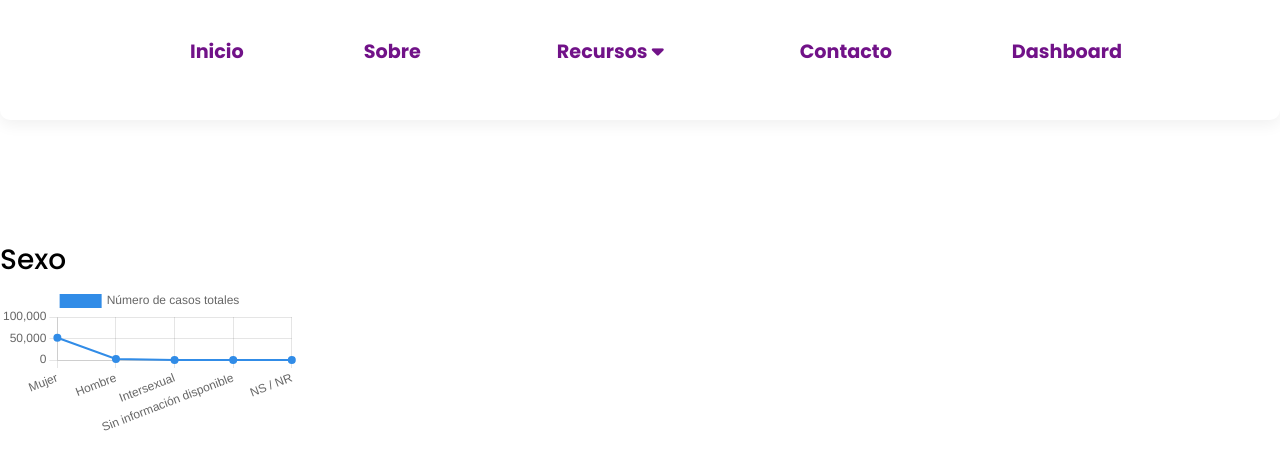
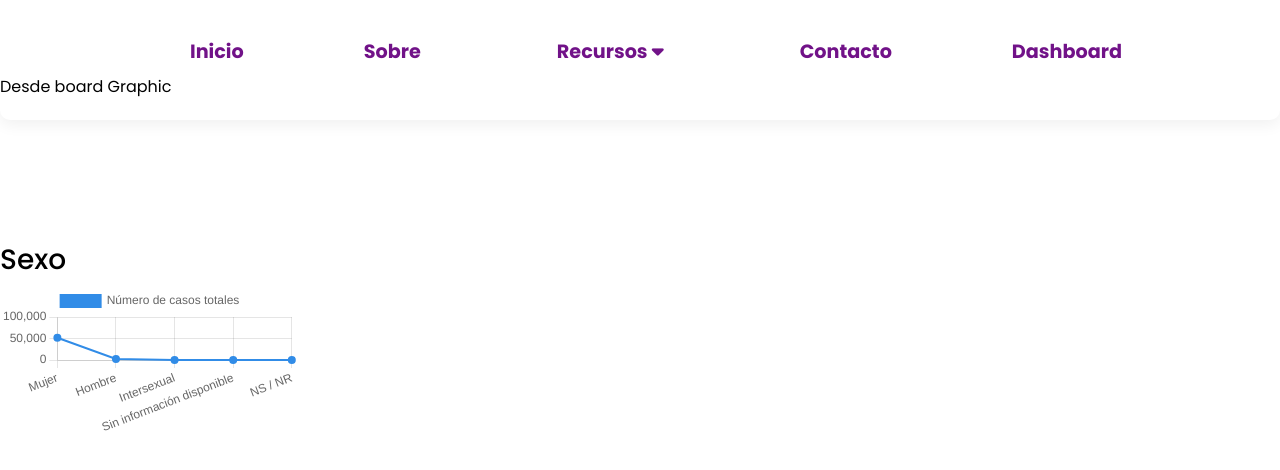
Before and after one commit to programateacademy/genero, a React (Create React App) app: page /Dashboard in a window 1280 px wide. Shown: the top 470 px of the page. Built offline with nearby package versions, Linux system fonts and the light colour scheme.

Commit message:
Add advance chart to the sexGraphic component

```diff
--- a/src/Page/dashboardComponents/BoardGraphic/BoardGraphic.jsx
+++ b/src/Page/dashboardComponents/BoardGraphic/BoardGraphic.jsx
@@ -3,7 +3,7 @@ import './BoardGraphic.css';
 
 const BoardGraphic = () => {
     return (
-        <></>
+        <>Desde board Graphic</>
     );
 };
 
```
